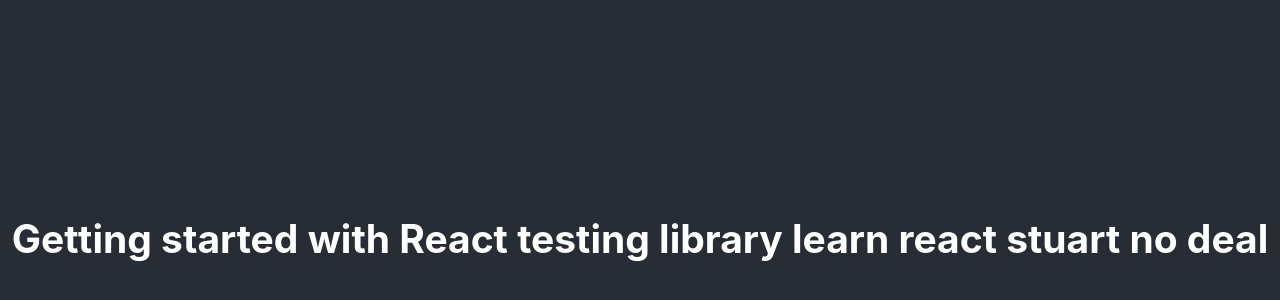
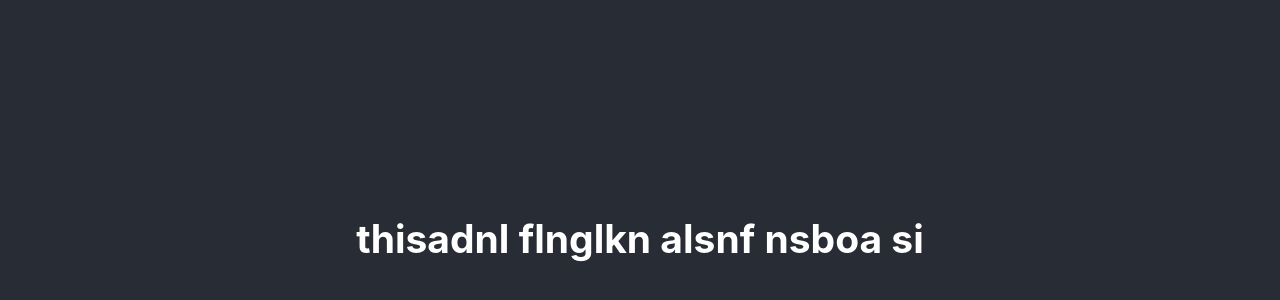
Before and after one commit to rayway44/cicd, a React (Create React App) app in the folder app/: page / in a window 1280 px wide. Shown: the part 162-462 px from the top of the page. Built offline with nearby package versions, Linux system fonts and the light colour scheme.

Commit message:
have reverted changes

```diff
--- a/app/src/App.js
+++ b/app/src/App.js
@@ -5,7 +5,7 @@
   return (
     <div className="App">
       <header className="App-header">
-        <h2>Getting started with React testing library learn react stuart no deal</h2>
+        <h2>thisadnl flnglkn alsnf nsboa si</h2>
       </header>
     </div>
   );
```
